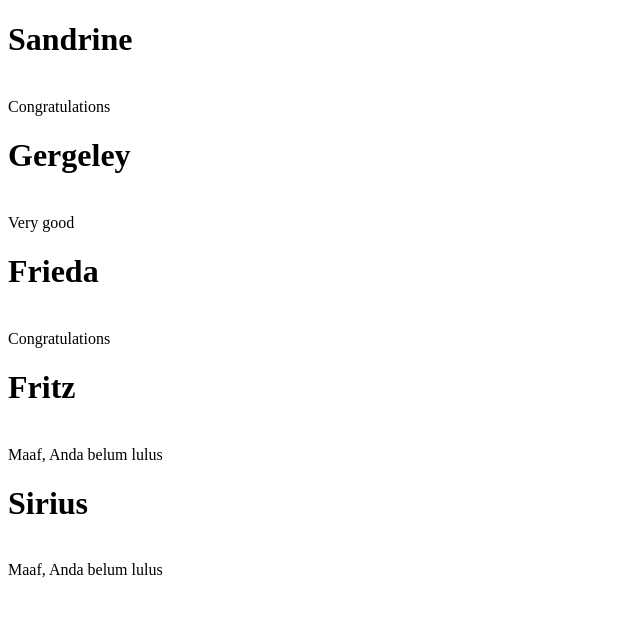
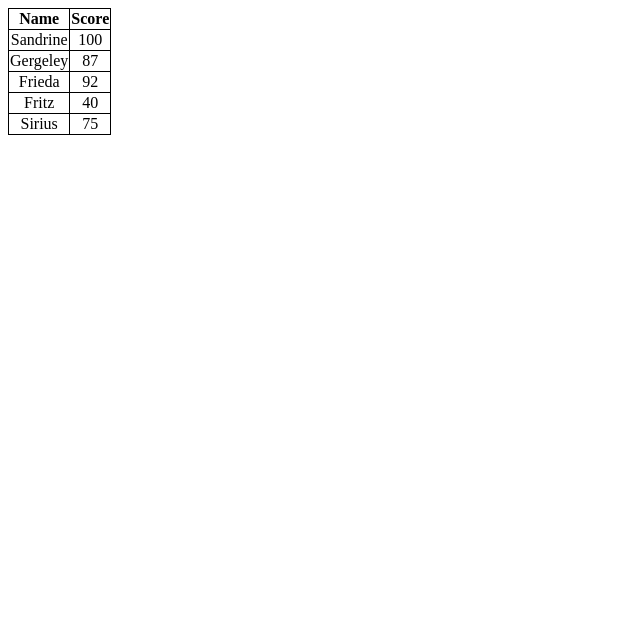
Before and after one commit to buyung1610/score, a Flask app: page / in a window 1280 px wide. Shown: the top 617 px of the page, without its empty margins (0-640 px from the left). Run offline with Flask 3, Linux system fonts and the light colour scheme.

Commit message:
table
table

```diff
--- a/score/templates/index.html
+++ b/score/templates/index.html
@@ -1,24 +1,32 @@
 <!DOCTYPE html>
 <html lang="en">
 <head>
+    <style>
+        table, th, td {
+            border: 1px solid black;
+            border-collapse: collapse;
+            text-align: center;
+        }
+    </style>
     <meta charset="UTF-8">
     <meta name="viewport" content="width=device-width, initial-scale=1.0">
     <title>Student Scores</title>
 </head>
 <body>
+    <table>
+        <tr>
+            <th>Name</th>
+            <th>Score</th>
+        </tr>
+        {% for student in students %}
+            <tr>
+                <td>{{student.name}}</td>
+                <td>{{student.score}}</td>
+            </tr>
+        {% endfor %}
+    </table>
 
-        {% for student in students %}
 
-                <h1>{{ student['name'] }}</h1><br>
-                {% if student['score'] > 90 %}
-                    Congratulations
-                {% elif student['score'] >= 76 %}
-                    Very good
-                {% else %}
-                    Maaf, Anda belum lulus
-                {% endif %}
-
-        {% endfor %}
 
 </body>
 </html>
```
